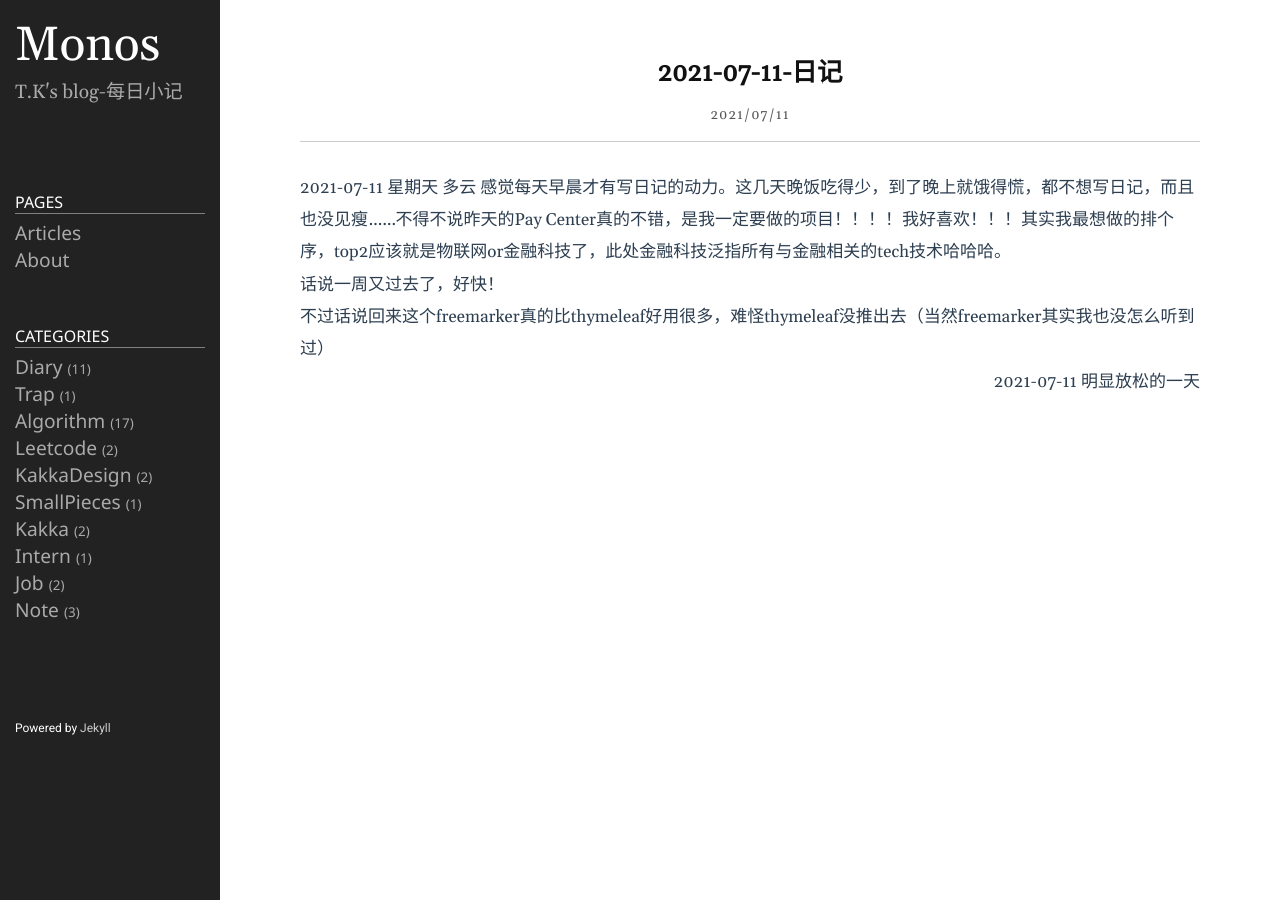
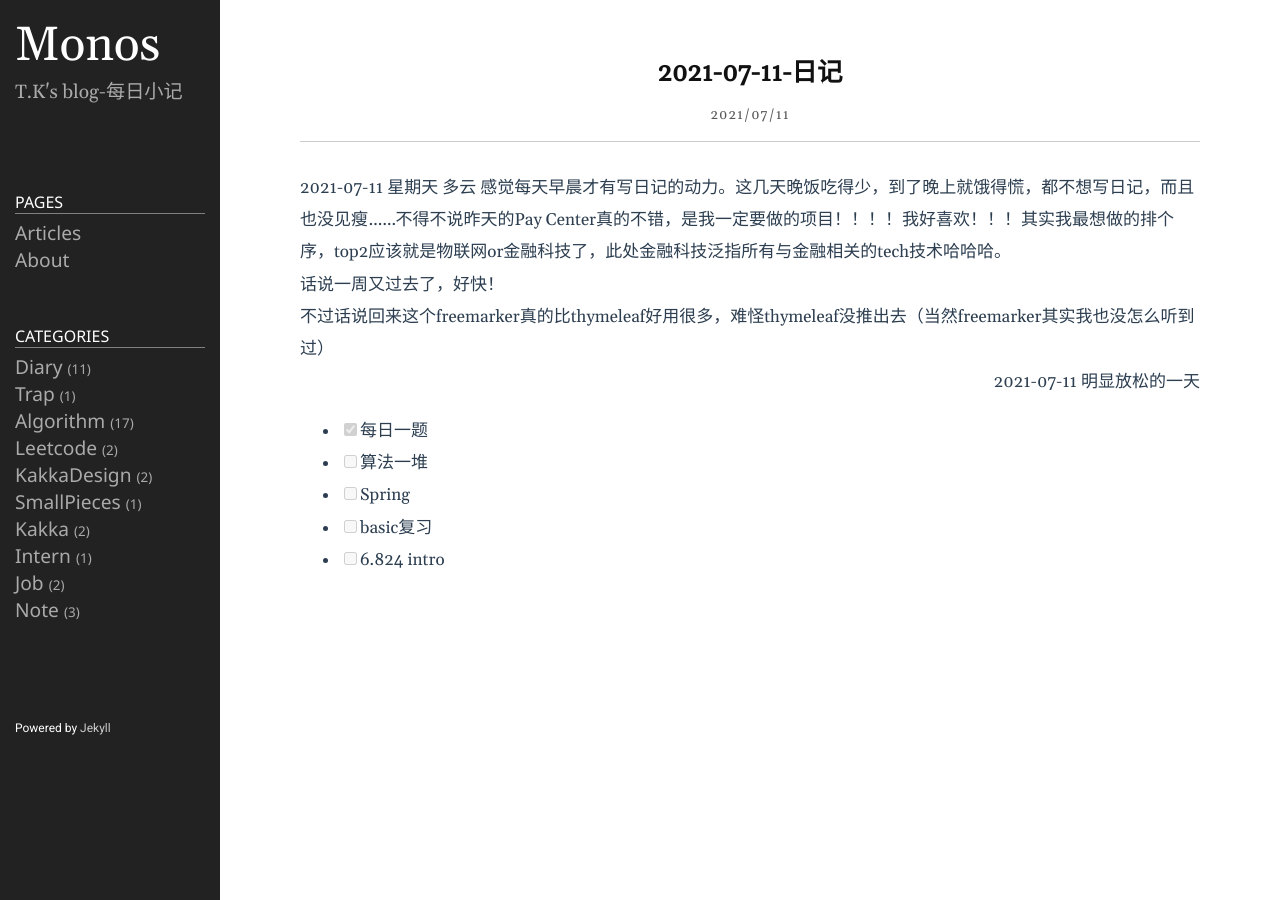
Before and after one commit to Taunk714/Taunk.github.io, a Jekyll site: the page built from _posts/2021-07-11-日记.md, in a window 1280 px wide. Built offline with Jekyll 4.4.1, drawn with Linux system fonts in a browser that asks for light colours.

Commit message:
修改文件: _posts/2021-07-11-日记.md

```diff
--- a/_posts/2021-07-11-日记.md
+++ b/_posts/2021-07-11-日记.md
@@ -17,3 +17,9 @@ preview: 1
 <p align="right">
 2021-07-11 明显放松的一天
 </p>
+
+- [x] 每日一题
+- [ ] 算法一堆
+- [ ] Spring
+- [ ] basic复习
+- [ ] 6.824 intro
```
